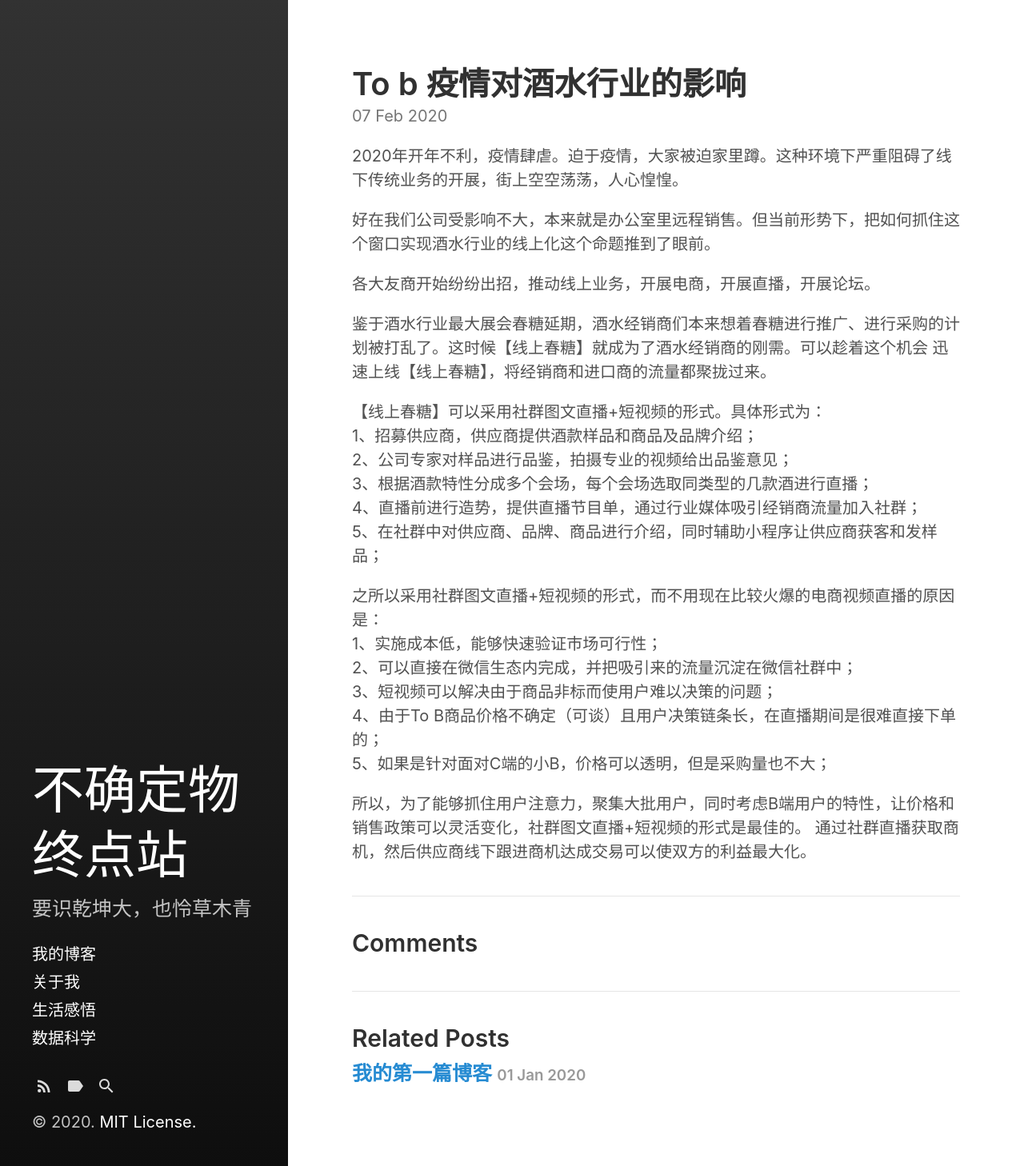
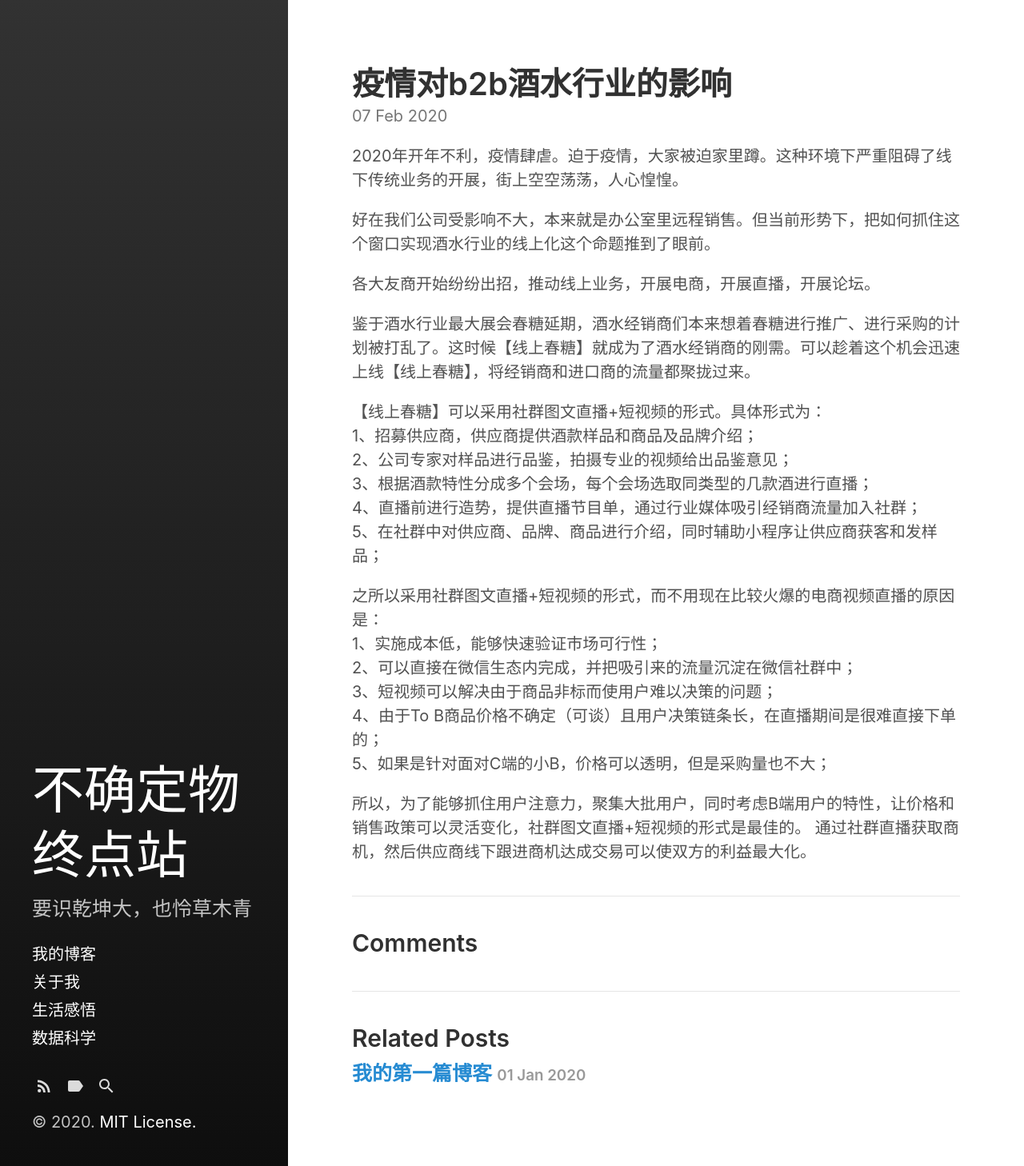
Before and after one commit to Bin0Lin/Bin0Lin.github.io, a Jekyll site: the page built from _posts/2020-2-7-疫情对B2B酒水行业的影响.md, in a window 1280 px wide. Shown: the whole page at 80% size. Built offline with Jekyll 4.4.1, drawn with Linux system fonts in a browser that asks for light colours; our own code applies the rules of GitHub Pages for plain Markdown files.

```diff
--- a/_posts/2020-2-7-To B 疫情对酒水行业的影响.md
+++ b/_posts/2020-2-7-疫情对B2B酒水行业的影响.md
@@ -4,8 +4,7 @@
 
 各大友商开始纷纷出招，推动线上业务，开展电商，开展直播，开展论坛。
 
-鉴于酒水行业最大展会春糖延期，酒水经销商们本来想着春糖进行推广、进行采购的计划被打乱了。这时候【线上春糖】就成为了酒水经销商的刚需。可以趁着这个机会
-迅速上线【线上春糖】，将经销商和进口商的流量都聚拢过来。
+鉴于酒水行业最大展会春糖延期，酒水经销商们本来想着春糖进行推广、进行采购的计划被打乱了。这时候【线上春糖】就成为了酒水经销商的刚需。可以趁着这个机会迅速上线【线上春糖】，将经销商和进口商的流量都聚拢过来。
 
 【线上春糖】可以采用社群图文直播+短视频的形式。具体形式为：
 1、招募供应商，供应商提供酒款样品和商品及品牌介绍；
```
